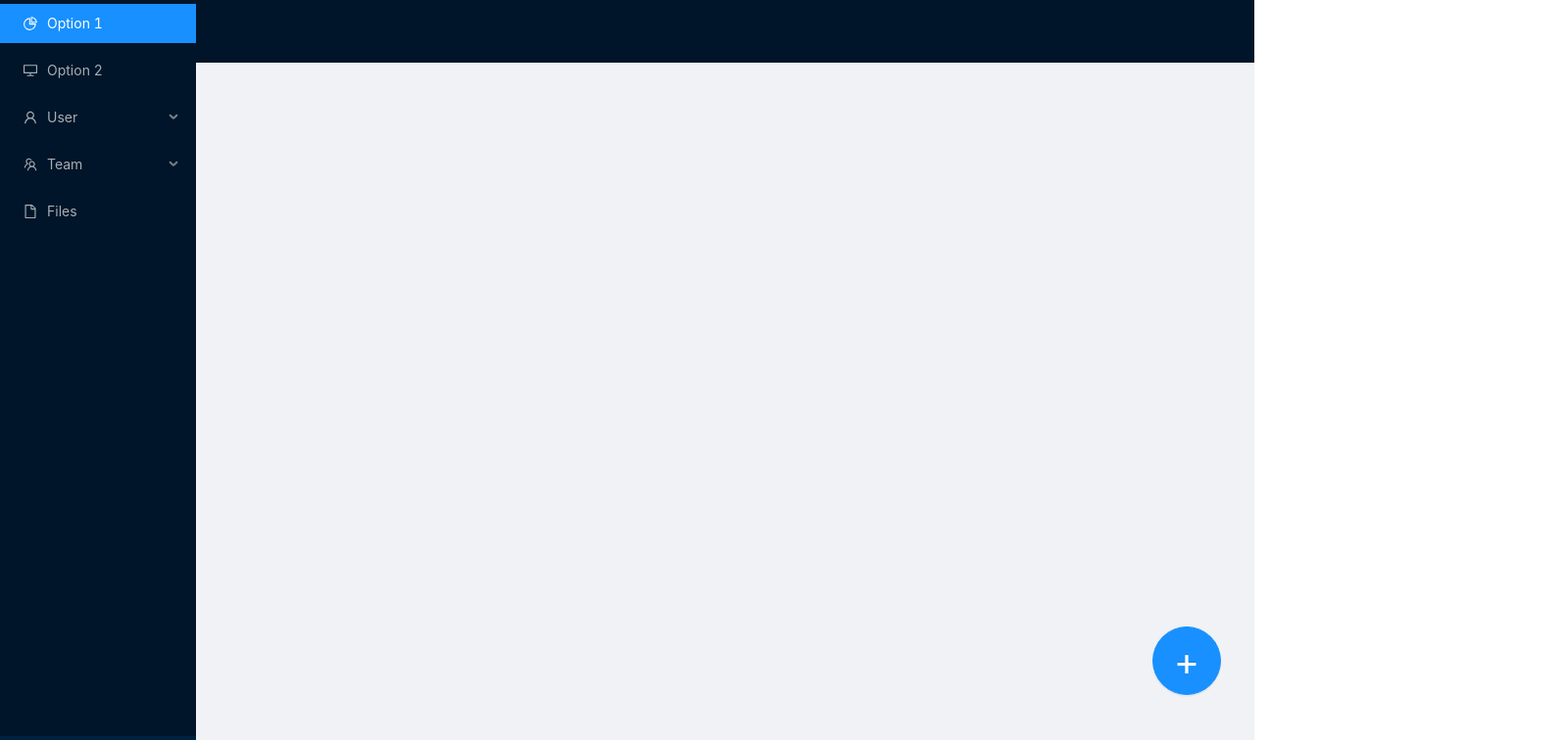
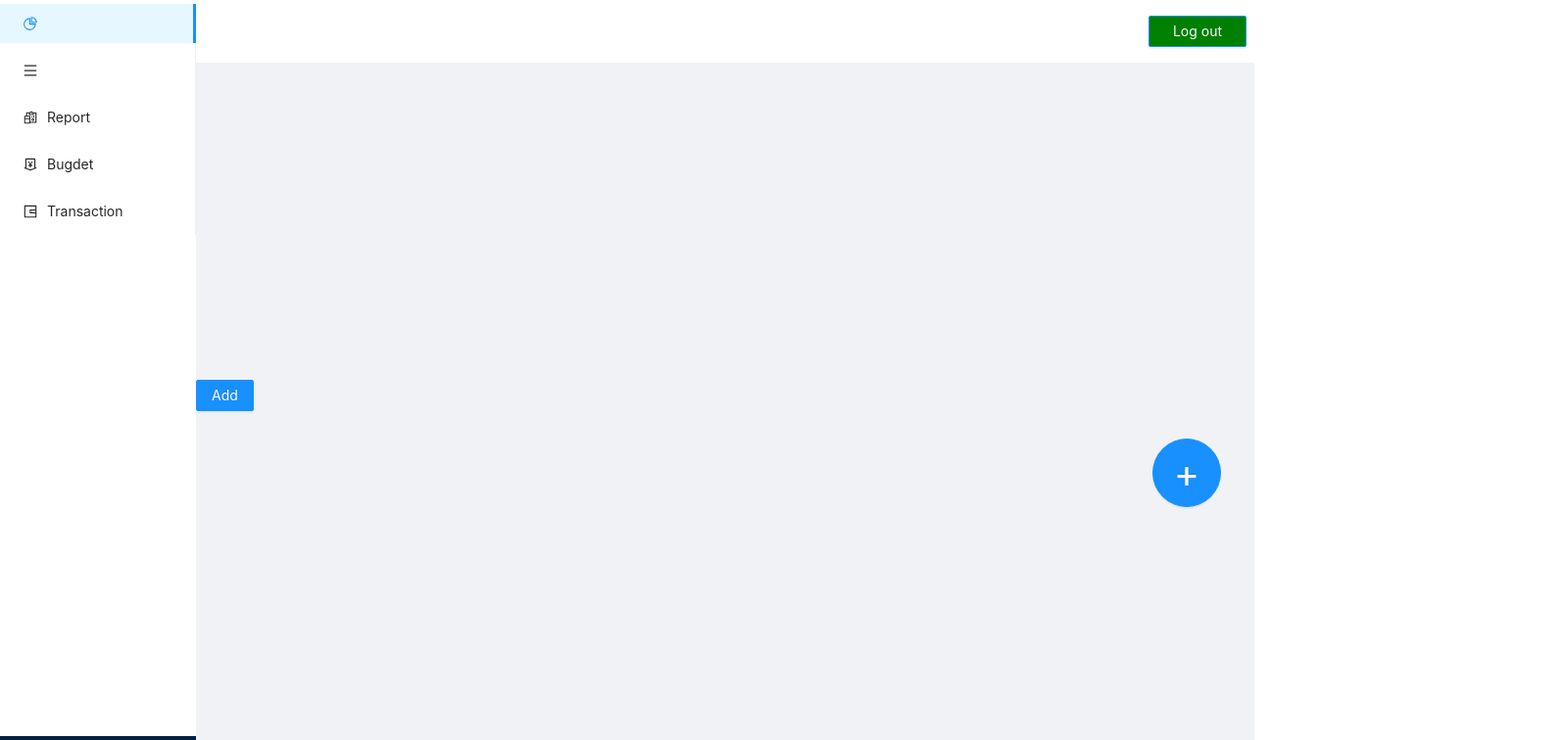
Before and after one commit to thirtsa-t/Moneywatch-UI, a React (Create React App) app: page /dashboard in a window 1280 px wide. Shown: the top 756 px of the page at 98% size, 1596 px wide, since content can reach past the window. Built offline with nearby package versions, Linux system fonts and the light colour scheme.

Commit message:
here is the dashboard

```diff
--- a/src/Components/MainLayout.js
+++ b/src/Components/MainLayout.js
@@ -1,14 +1,15 @@
-import React ,{useState}from 'react';
+import React, { useState } from 'react';
 import ReactDOM from 'react-dom';
+import {Link} from 'react-router-dom'
 import 'antd/dist/antd.css';
 import './index.css';
-import { Layout, Menu, Breadcrumb ,Button, Affix, Modal, Form, Input, Radio } from 'antd';
+import { Layout, Menu, Breadcrumb, Button, Affix, Modal, Form, Input, Radio } from 'antd';
 import {
-  DesktopOutlined,
+  MenuOutlined,
   PieChartOutlined,
-  FileOutlined,
-  TeamOutlined,
-  UserOutlined,
+  WalletOutlined,
+  MoneyCollectOutlined,
+  ReconciliationOutlined,
 } from '@ant-design/icons';
 
 
@@ -74,11 +75,11 @@ const CollectionCreateForm = ({ visible, onCreate, onCancel }) => {
 };
 
 
-const MainLayout =({children})=>{
+const MainLayout = ({ children }) => {
 
-const [collapsed ,setCollapsed]=useState(false);
+  const [collapsed, setCollapsed] = useState(false);
 
-const onCollapse =(collapsed)=>{
+  const onCollapse = (collapsed) => {
 
     setCollapsed(collapsed);
   }
@@ -91,33 +92,39 @@ const onCreate = (values) => {
     setVisible(false);
   };
 
-  return(
+  return (
     <Layout style={{ minHeight: '100vh' }}>
-    <Sider collapsible collapsed={collapsed} onCollapse={onCollapse}>
+      <Sider collapsible collapsed={collapsed} onCollapse={onCollapse}  style={{ backgroundColor: "white",minHeight: '100vh' }}>
         <div className="logo" />
-      <Menu theme="dark" defaultSelectedKeys={['1']} mode="inline">
+        <Menu theme="white" defaultSelectedKeys={['1']} mode="inline" className="menu-icon">
           <Menu.Item key="1" icon={<PieChartOutlined />}>
-          Option 1
+
         </Menu.Item>
-        <Menu.Item key="2" icon={<DesktopOutlined />}>
-          Option 2
+          <Menu.Item key="2" icon={<MenuOutlined />}>
+
         </Menu.Item>
-        <SubMenu key="sub1" icon={<UserOutlined />} title="User">
-          <Menu.Item key="3">Tom</Menu.Item>
-          <Menu.Item key="4">Bill</Menu.Item>
-          <Menu.Item key="5">Alex</Menu.Item>
-        </SubMenu>
-        <SubMenu key="sub2" icon={<TeamOutlined />} title="Team">
-          <Menu.Item key="6">Team 1</Menu.Item>
-          <Menu.Item key="8">Team 2</Menu.Item>
-        </SubMenu>
-        <Menu.Item key="9" icon={<FileOutlined />}>
-          Files
+          <Menu.Item key="sub1" icon={<ReconciliationOutlined />} >Report
+
+          </Menu.Item>
+          <Menu.Item key="sub2" icon={<MoneyCollectOutlined />}>Bugdet
+
+          </Menu.Item>
+          <Menu.Item key="9" icon={<WalletOutlined />}>
+            Transaction
         </Menu.Item>
         </Menu>
       </Sider>
       <Layout className="site-layout">
-      <Header className="site-layout-background" style={{ padding: 0 }} />
+        <Header className="site-layout-background" style={{ padding: 0 ,backgroundColor: "white"}} >
+        <Link to="/dashboard">
+        <Button type="primary"  htmlType="submit" className="logout-form-button">
+              Log out
+        </Button>
+      </Link>
+      <Button type="primary"  htmlType="submit" className="add-button">
+              Add
+        </Button>
+        </Header>
         <Content style={{ margin: '0 16px' }}>
           <Button
             type="primary"
@@ -136,6 +143,7 @@ const onCreate = (values) => {
             onCancel={() => {
               setVisible(false);
             }}
+
           />
           {children}
         </Content>
--- a/src/Components/index.css
+++ b/src/Components/index.css
@@ -21,7 +21,7 @@
 
 .add-trans{
     float: right;
-    margin: 45% 20% 10% 75%;
+    margin: 30% 30% 30% 75%;
     position: fixed;
    font-size:40px;
    width: 70px;
@@ -29,6 +29,11 @@
    text-align: center;
 
    }
+   .menu-icon :hover{
+
+    color:green;
+   }
+
 
 
 .signup-header {
@@ -56,7 +61,26 @@
   color: white;
   background: green;
 }
+.logout-form-button {
+    color: white;
+    background: green;
+    width: 100px;
+    margin: 0% 30% 30% 90%;
+  }
+  .logout-form-button:hover {
+    opacity: 0.7;
+    color: white;
+    background: green;
+  }
+ .add-button{
 
+}
+ .add-button:hover {
+    opacity: 0.7;
+    color: white;
+    background: green;
+
+ }
 .home-layout {
   background: url("../Assets/image.jpg");
   width: 100%;
```
Also changed, not shown: src/Views/AboutusView.js (added, +13 -0 lines), src/Views/ContactusView.js (added, +11 -0 lines), src/Views/HomePageView.js (added, +12 -0 lines). Lines whose indentation alone changed are shown as unchanged.
